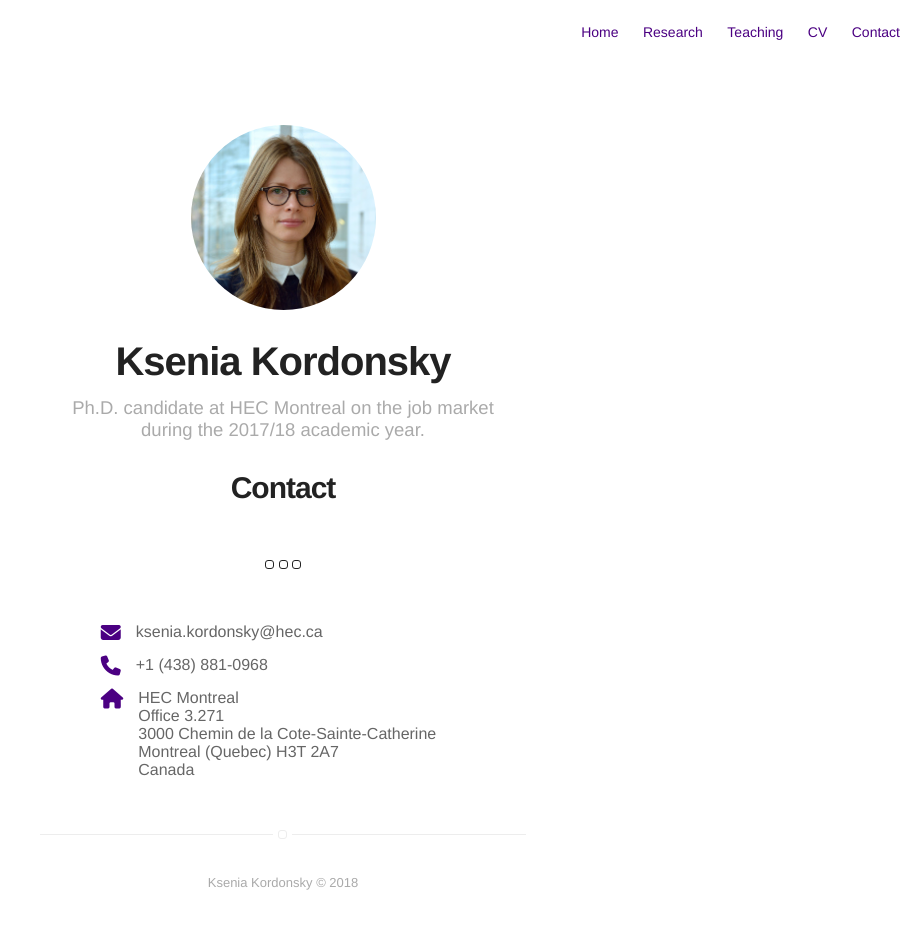
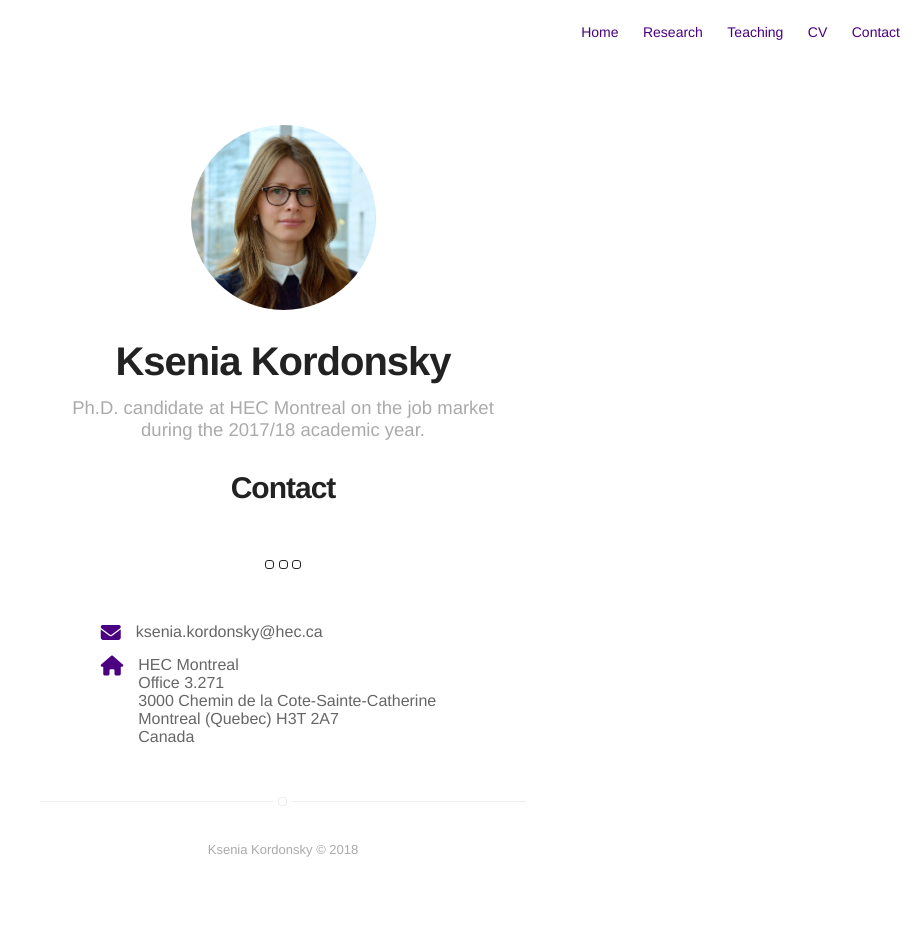
Before and after one commit to kkordonsky/kkordonsky.github.io, a Jekyll site: the page built from contact.html, in a window 1280 px wide. Shown: the whole page, without its empty margins (357-1280 px from the left). Built offline with Jekyll 4.4.1, drawn with Linux system fonts in a browser that asks for light colours; nearby versions of some CDN libraries; after the commit the page ends 900 px from its top, so only the background shows below that.

Commit message:
remove phone

```diff
--- a/contact.html
+++ b/contact.html
@@ -17,12 +17,12 @@ layout: page
 			{{site.email}}
 		</div>
 	</div>
-	<div class="contact-items">
+	<!-- <div class="contact-items">
 		<i class="fa fa-phone" aria-hidden="true"></i>
 		<div class="contact-text">
 			+1 (438) 881-0968
 		</div>
-	</div>
+	</div> -->
 	<div class="contact-items">
 		<i class="fa fa-home" aria-hidden="true"></i>
 		<div class="contact-text">
```
